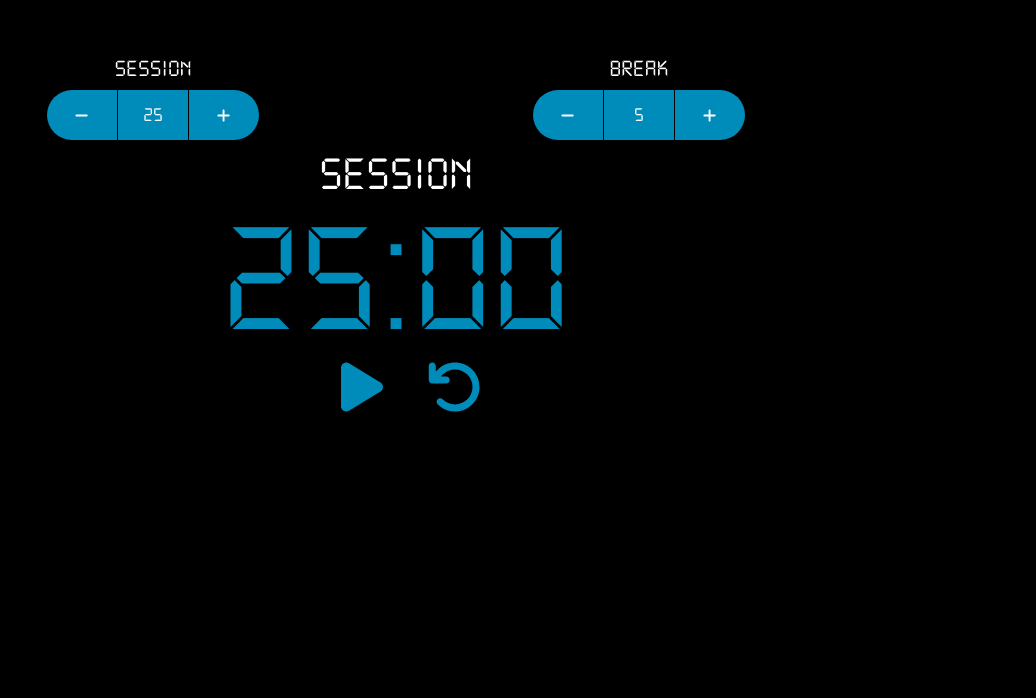
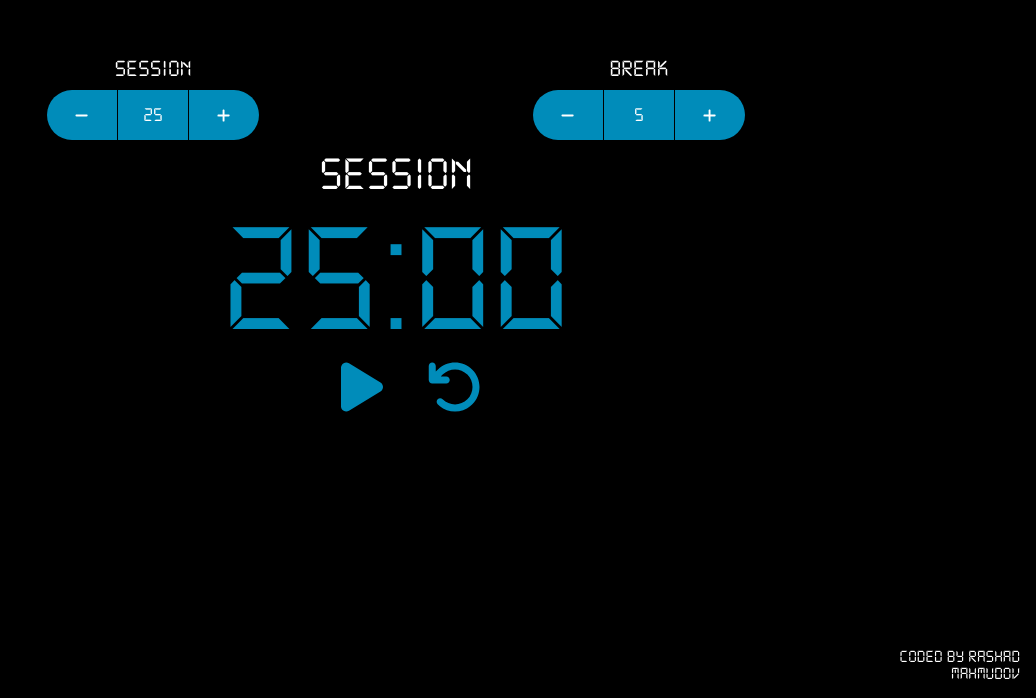
Before and after one commit to mkrashad/react-countdown, a React (Create React App) app: page / in a window 1280 px wide. Shown: the part 102-800 px from the top of the page, without its empty margins (244-1280 px from the left). Built offline with nearby package versions, Linux system fonts and the light colour scheme.

Commit message:
Create footer

```diff
--- a/src/App.css
+++ /dev/null
@@ -1,21 +0,0 @@
-@font-face {
-  font-family: 'DIGI';
-  src: local('DIGI'), url('./fonts/DS-DIGI.TTF') format('truetype');
-}
-body{
-  background-color: black;
-  font-family: 'DIGI';
-}
-
-
-.app-container {
-  height:  420px;
-  width: 700px;
-  margin: 10% auto;
-}
-
-.break-session-container{
-  display: flex;
-  flex-direction: row;
-  justify-content: space-between;
-}
--- /dev/null
+++ b/src/App.scss
@@ -0,0 +1,36 @@
+@font-face {
+  font-family: 'DIGI';
+  src: local('DIGI'), url('./fonts/DS-DIGI.TTF') format('truetype');
+}
+html {
+  background-color: black;
+  font-family: 'DIGI';
+  margin: 0;
+  padding: 0;
+  border: 0px;
+  height: 100%;
+}
+
+footer {
+  text-align: right;
+  position: absolute;
+  bottom: 0;
+  right: 0;
+  width: 12%;
+  margin: 1rem;
+  font-size: 1.1rem;
+  a {
+    color: #fff;
+    text-decoration: none;
+  }
+}
+.app-container {
+  width: 700px;
+  height: 500px;
+  margin: 10% auto 0 auto;
+  .break-session-container {
+    display: flex;
+    flex-direction: row;
+    justify-content: space-between;
+  }
+}
--- a/src/App.tsx
+++ b/src/App.tsx
@@ -2,10 +2,11 @@ import React from 'react';
 import BreakLength from './components/BreakLength';
 import SessionLength from './components/SessionLength';
 import Timer from './components/Timer';
-import './App.css';
+import './App.scss';
 
 const App: React.FC = () => {
   return (
+    <>
       <div className='app-container'>
         <div className='break-session-container'>
           <SessionLength />
@@ -13,6 +14,12 @@ const App: React.FC = () => {
         </div>
         <Timer />
       </div>
+        <footer>
+          <a href='https://github.com/rashad25evans' target='_blank' rel="noreferrer">
+            Coded by Rashad Mahmudov
+          </a>
+        </footer>
+    </>
   );
 };
 
```
Lines whose indentation alone changed are shown as unchanged.
